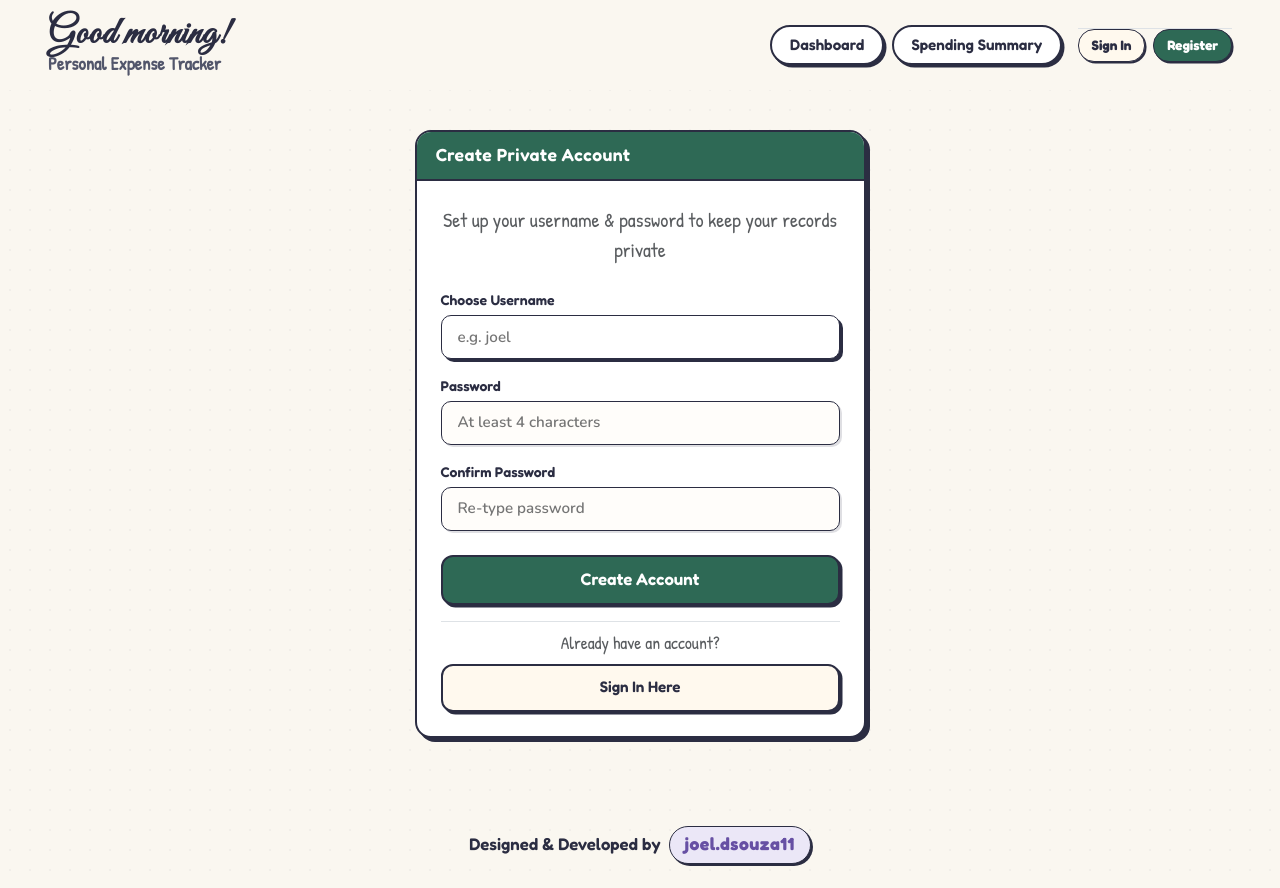
After one commit to joeldsouza418/ExpenseTracker, a Flask app: page /register in a window 1280 px wide. The commit adds this page. Run offline with Flask 3, Linux system fonts and the light colour scheme; some web fonts are replaced.

Commit message:
final changes

```diff
--- a/app.py
+++ b/app.py
@@ -1,6 +1,6 @@
 import os
 from datetime import datetime
-from flask import Flask, render_template, request, redirect, url_for, flash, send_from_directory
+from flask import Flask, render_template, request, redirect, url_for, flash, send_from_directory, session
 import database
 
 app = Flask(__name__)
@@ -25,9 +25,17 @@ def format_currency(value):
         return "₹0.00"
 
 
+@app.before_request
+def ensure_session_user():
+    """Ensure every visitor has a session assigned (defaults to Guest user_id = 1)."""
+    if "user_id" not in session:
+        session["user_id"] = 1
+        session["username"] = "Guest"
+
+
 @app.context_processor
 def inject_context():
-    """Inject dynamic time-of-day greeting into all Jinja templates."""
+    """Inject dynamic time-of-day greeting and current_user into all Jinja templates."""
     hour = datetime.now().hour
     if 5 <= hour < 12:
         greeting = "Good morning!"
@@ -37,22 +45,111 @@ def inject_context():
         greeting = "Good evening!"
     else:
         greeting = "Good night!"
-    return dict(greeting=greeting)
+
+    user_id = session.get("user_id", 1)
+    username = session.get("username", "Guest")
+    is_guest = (user_id == 1 or username == "Guest")
+
+    return dict(
+        greeting=greeting,
+        current_user={"id": user_id, "username": username, "is_guest": is_guest}
+    )
 
 
+# ==============================================================================
+# AUTHENTICATION ROUTES
+# ==============================================================================
 
+@app.route("/register", methods=["GET", "POST"])
+def register():
+    if request.method == "POST":
+        username = request.form.get("username", "").strip()
+        password = request.form.get("password", "").strip()
+        confirm_password = request.form.get("confirm_password", "").strip()
+
+        if not username:
+            flash("Username is required.", "danger")
+            return render_template("register.html", username=username)
+
+        if not password:
+            flash("Password is required.", "danger")
+            return render_template("register.html", username=username)
+
+        if password != confirm_password:
+            flash("Passwords do not match.", "danger")
+            return render_template("register.html", username=username)
+
+        user, err = database.create_user(username, password)
+        if err:
+            flash(err, "danger")
+            return render_template("register.html", username=username)
+
+        # Log in the newly registered user
+        session["user_id"] = user["id"]
+        session["username"] = user["username"]
+        flash(f"Welcome, {user['username']}! Account created successfully.", "success")
+        return redirect(url_for("index"))
+
+    return render_template("register.html")
+
+
+@app.route("/login", methods=["GET", "POST"])
+def login():
+    if request.method == "POST":
+        username = request.form.get("username", "").strip()
+        password = request.form.get("password", "").strip()
+
+        if not username or not password:
+            flash("Please enter both username and password.", "danger")
+            return render_template("login.html", username=username)
+
+        user = database.authenticate_user(username, password)
+        if not user:
+            flash("Invalid username or password.", "danger")
+            return render_template("login.html", username=username)
+
+        session["user_id"] = user["id"]
+        session["username"] = user["username"]
+        flash(f"Welcome back, {user['username']}!", "success")
+        return redirect(url_for("index"))
+
+    return render_template("login.html")
+
+
+@app.route("/logout", methods=["GET"])
+def logout():
+    session.clear()
+    session["user_id"] = 1
+    session["username"] = "Guest"
+    flash("You have logged out.", "info")
+    return redirect(url_for("login"))
+
+
+@app.route("/guest", methods=["GET"])
+def guest_session():
+    session["user_id"] = 1
+    session["username"] = "Guest"
+    flash("Switched to Guest Mode. Create an account to save your private records!", "info")
+    return redirect(url_for("index"))
+
+
+# ==============================================================================
+# MAIN APPLICATION ROUTES (ISOLATED BY USER_ID)
+# ==============================================================================
 
 @app.route("/", methods=["GET"])
 def index():
+    user_id = session.get("user_id", 1)
     filter_type = request.args.get("type", "").strip()
     search_query = request.args.get("search", "").strip()
 
     transactions = database.get_all_transactions(
+        user_id=user_id,
         filter_type=filter_type if filter_type in ("Income", "Expense") else None,
         search_query=search_query if search_query else None,
     )
-    summary = database.get_financial_summary()
-    breakdown = database.get_category_breakdown()
+    summary = database.get_financial_summary(user_id=user_id)
+    breakdown = database.get_category_breakdown(user_id=user_id)
 
     today_str = datetime.today().strftime("%Y-%m-%d")
 
@@ -70,6 +167,7 @@ def index():
 
 @app.route("/summary", methods=["GET"])
 def summary():
+    user_id = session.get("user_id", 1)
     timeframe = request.args.get("timeframe", "month").strip().lower()
     if timeframe not in ("day", "month", "year"):
         timeframe = "month"
@@ -88,7 +186,7 @@ def summary():
         else:
             target_period = current_month_str
 
-    analytics = database.get_analytics_summary(timeframe=timeframe, target_period=target_period)
+    analytics = database.get_analytics_summary(user_id=user_id, timeframe=timeframe, target_period=target_period)
 
     return render_template(
         "summary.html",
@@ -100,9 +198,9 @@ def summary():
     )
 
 
-
 @app.route("/add", methods=["POST"])
 def add_transaction():
+    user_id = session.get("user_id", 1)
     tx_type = request.form.get("type", "").strip()
     category = request.form.get("category", "").strip()
     amount_raw = request.form.get("amount", "").strip()
@@ -143,6 +241,7 @@ def add_transaction():
 
     try:
         database.add_transaction(
+            user_id=user_id,
             tx_type=tx_type,
             category=category,
             amount=amount,
@@ -161,7 +260,8 @@ def add_transaction():
 
 @app.route("/delete/<int:tx_id>", methods=["POST"])
 def delete_transaction(tx_id):
-    success = database.delete_transaction(tx_id)
+    user_id = session.get("user_id", 1)
+    success = database.delete_transaction(tx_id, user_id=user_id)
     if success:
         flash("Transaction deleted successfully.", "info")
     else:
--- a/static/css/style.css
+++ b/static/css/style.css
@@ -1303,25 +1303,11 @@ body {
   transform: scale(1.15);
 }
 
-/* ==========================================================================
-   Redesigned Hand-Drawn Footer
-   ========================================================================== */
+/* Simple Hand-Drawn Footer */
 .doodle-footer {
-  border-top: var(--ink-border-thin);
-  background: rgba(250, 247, 240, 0.7);
+  border-top: none;
+  background: transparent;
   position: relative;
-}
-
-.footer-card-box {
-  background: var(--paper-card);
-  border: var(--ink-border-thin);
-  box-shadow: var(--doodle-shadow-sm);
-  transition: transform 0.2s ease, box-shadow 0.2s ease;
-}
-
-.footer-card-box:hover {
-  transform: translateY(-2px);
-  box-shadow: var(--doodle-shadow);
 }
 
 .footer-credit-text {
@@ -1339,6 +1325,8 @@ body {
   border-radius: 20px;
   padding: 0.3rem 0.95rem;
   box-shadow: 2px 2px 0px #2b2d42;
+  cursor: pointer;
+  text-decoration: none !important;
   transition: all 0.2s ease;
 }
 
@@ -1360,3 +1348,56 @@ body {
   font-size: 1.15rem;
   color: var(--ink-light);
 }
+
+/* ==========================================================================
+   User Authentication & Profile Navigation Badges
+   ========================================================================== */
+.user-profile-badge {
+  font-family: var(--font-title);
+  font-size: 0.9rem;
+  font-weight: 700;
+  color: var(--purple-dark);
+  background: #ebe7f7;
+  border: var(--ink-border-thin);
+  border-radius: 20px;
+  padding: 0.35rem 0.85rem;
+  box-shadow: 2px 2px 0px #2b2d42;
+  display: inline-flex;
+  align-items: center;
+  gap: 0.35rem;
+}
+
+.nav-auth-btn {
+  font-family: var(--font-title);
+  font-size: 0.85rem;
+  font-weight: 700;
+  text-decoration: none;
+  border-radius: 16px;
+  padding: 0.35rem 0.8rem;
+  border: var(--ink-border-thin);
+  box-shadow: 1.5px 1.5px 0px #2b2d42;
+  transition: all 0.12s ease;
+  display: inline-flex;
+  align-items: center;
+  justify-content: center;
+}
+
+.nav-auth-login {
+  background: #fff9ee;
+  color: var(--ink-color);
+}
+
+.nav-auth-register {
+  background: var(--tracker-header-bg);
+  color: #ffffff;
+}
+
+.nav-auth-logout {
+  background: #fce4ec;
+  color: var(--rose-dark);
+}
+
+.nav-auth-btn:hover {
+  transform: translateY(-1px);
+  box-shadow: 2.5px 2.5px 0px #2b2d42;
+}
--- a/templates/base.html
+++ b/templates/base.html
@@ -59,6 +59,25 @@
           <a href="{{ url_for('summary') }}" class="nav-page-btn {% if active_tab == 'summary' %}active{% endif %}">
             <span>Spending Summary</span>
           </a>
+
+          <!-- User Account Status & Auth Buttons -->
+          <div class="d-flex align-items-center justify-content-center gap-2 pt-2 pt-md-0 ms-md-2 border-top border-md-0 border-ink-light">
+            {% if current_user.is_guest %}
+              <a href="{{ url_for('login') }}" class="nav-auth-btn nav-auth-login">
+                <span>Sign In</span>
+              </a>
+              <a href="{{ url_for('register') }}" class="nav-auth-btn nav-auth-register">
+                <span>Register</span>
+              </a>
+            {% else %}
+              <span class="user-profile-badge" title="Logged in as {{ current_user.username }}">
+                <span class="user-icon">👤</span> {{ current_user.username }}
+              </span>
+              <a href="{{ url_for('logout') }}" class="nav-auth-btn nav-auth-logout" title="Sign Out">
+                <span>Logout</span>
+              </a>
+            {% endif %}
+          </div>
         </div>
       </div>
 
@@ -97,19 +116,14 @@
     {% block content %}{% endblock %}
   </main>
 
-  <!-- Redesigned Hand-Drawn Poster Footer -->
-  <footer class="doodle-footer py-4 mt-5">
+  <!-- Simple Footer without card or border line -->
+  <footer class="doodle-footer py-4 mt-4">
     <div class="container-fluid px-3 px-md-5 text-center">
-      <div class="d-inline-flex flex-column align-items-center gap-2 p-3 p-md-4 rounded-4 footer-card-box">
-        <div class="d-flex align-items-center justify-content-center gap-2 flex-wrap">
-          <span class="footer-credit-text">Designed &amp; Developed by</span>
-          <span class="footer-author-pill">
-            <span class="author-handle">joel.dsouza11</span>
-          </span>
-        </div>
-        <p class="small mb-0 footer-tech-stack">
-          Built with Flask &bull; SQLite &bull; Bootstrap 5
-        </p>
+      <div class="d-flex align-items-center justify-content-center gap-2 flex-wrap">
+        <span class="footer-credit-text">Designed &amp; Developed by</span>
+        <a href="https://www.linkedin.com/in/joel-dsouza-30872124b?utm_source=share_via&amp;utm_content=profile&amp;utm_medium=member_android" target="_blank" rel="noopener noreferrer" class="footer-author-pill text-decoration-none">
+          <span class="author-handle">joel.dsouza11</span>
+        </a>
       </div>
     </div>
   </footer>
--- /dev/null
+++ b/templates/register.html
@@ -0,0 +1,67 @@
+{% extends "base.html" %}
+
+{% block title %}Create Account — Personal Expense Tracker{% endblock %}
+
+{% block content %}
+<div class="container py-4">
+  <div class="row justify-content-center">
+    <div class="col-12 col-sm-10 col-md-6 col-lg-5">
+
+      <div class="tracker-card">
+        <!-- Header Strip -->
+        <div class="tracker-card-header text-center">
+          <span class="tracker-header-title">Create Private Account</span>
+        </div>
+
+        <div class="p-4">
+          <p class="text-muted text-center mb-4" style="font-family: 'Patrick Hand', cursive; font-size: 1.25rem;">
+            Set up your username &amp; password to keep your records private
+          </p>
+
+          <form action="{{ url_for('register') }}" method="POST" id="registerForm">
+            <!-- Username Input -->
+            <div class="mb-3">
+              <label for="usernameInput" class="doodle-label">Choose Username</label>
+              <div class="doodle-input-wrap">
+                <input type="text" class="doodle-input ps-3" id="usernameInput" name="username" placeholder="e.g. joel" value="{{ username or '' }}" required autofocus>
+              </div>
+            </div>
+
+            <!-- Password Input -->
+            <div class="mb-3">
+              <label for="passwordInput" class="doodle-label">Password</label>
+              <div class="doodle-input-wrap">
+                <input type="password" class="doodle-input ps-3" id="passwordInput" name="password" placeholder="At least 4 characters" required>
+              </div>
+            </div>
+
+            <!-- Confirm Password Input -->
+            <div class="mb-4">
+              <label for="confirmPasswordInput" class="doodle-label">Confirm Password</label>
+              <div class="doodle-input-wrap">
+                <input type="password" class="doodle-input ps-3" id="confirmPasswordInput" name="confirm_password" placeholder="Re-type password" required>
+              </div>
+            </div>
+
+            <!-- Form Submit Button -->
+            <button type="submit" class="btn-doodle-primary w-100 py-2.5 mb-3">
+              <span>Create Account</span>
+            </button>
+
+            <div class="text-center pt-2 border-top border-ink-light">
+              <p class="mb-2 text-muted small" style="font-family: 'Patrick Hand', cursive; font-size: 1.1rem;">
+                Already have an account?
+              </p>
+              <a href="{{ url_for('login') }}" class="btn-doodle-secondary d-block w-100">
+                <span>Sign In Here</span>
+              </a>
+            </div>
+          </form>
+
+        </div>
+      </div>
+
+    </div>
+  </div>
+</div>
+{% endblock %}
```
Also changed, not shown: database.py (+133 -38 lines), templates/index.html (+0 -7 lines), templates/login.html (added, +62 -0 lines), test_app.py (+37 -4 lines), expense_tracker.db.
